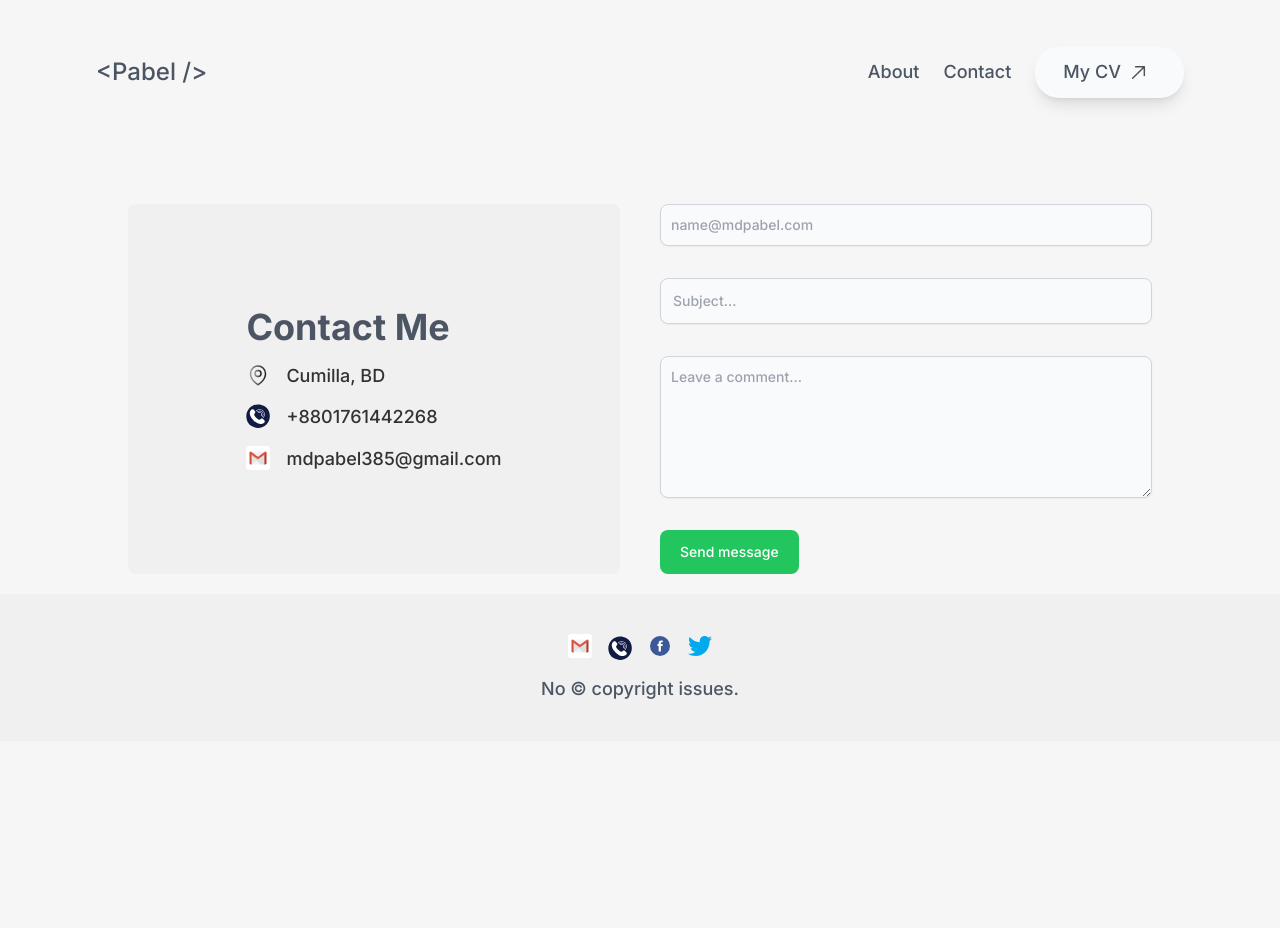
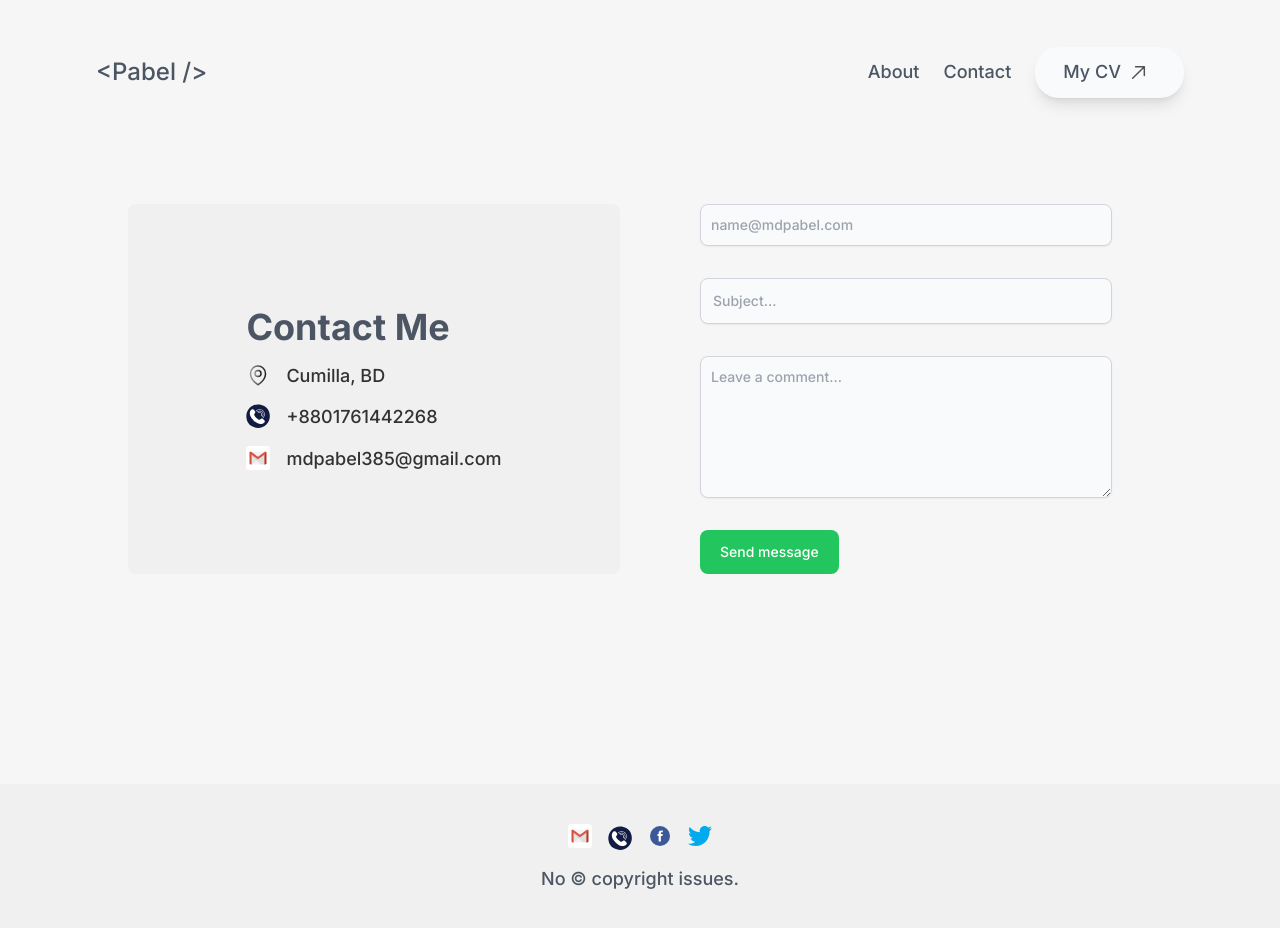
Before and after one commit to mdpabel/portfolio, a Next.js app: page /contact in a window 1280 px wide. Shown: the top 928 px of the page. Before the commit the page ends 800 px from the top, so only its background shows below. Built offline with nearby package versions, Linux system fonts and the light colour scheme.

Commit message:
Updated main layout

```diff
--- a/components/Form.tsx
+++ b/components/Form.tsx
@@ -2,7 +2,7 @@ import React from 'react';
 
 const Form = () => {
   return (
-    <form action='#' className='space-y-8'>
+    <form className='px-10 space-y-8'>
       <div>
         <input
           type='email'
--- a/layout/MainLayout.tsx
+++ b/layout/MainLayout.tsx
@@ -15,6 +15,7 @@ const MainLayout = ({ children }: { children: ReactNode }) => {
         style={{
           marginTop: '100px',
           marginBottom: '20px',
+          minHeight: '70vh',
         }}
       >
         {children}
```
